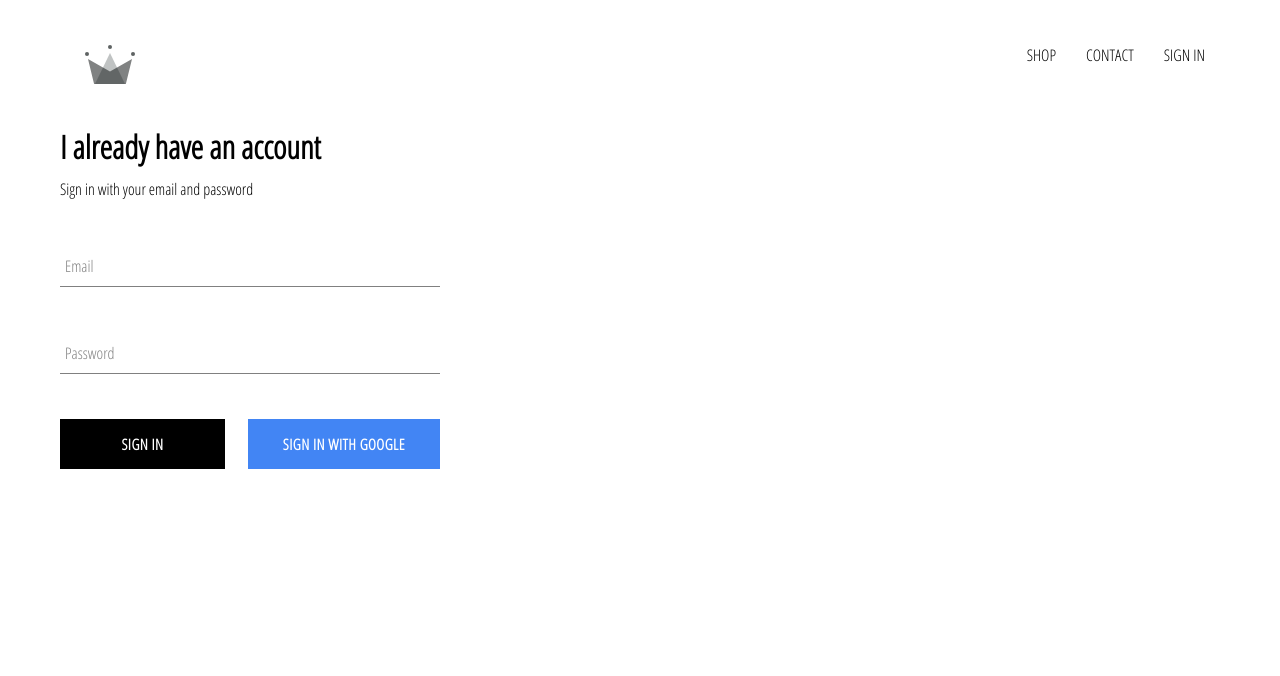
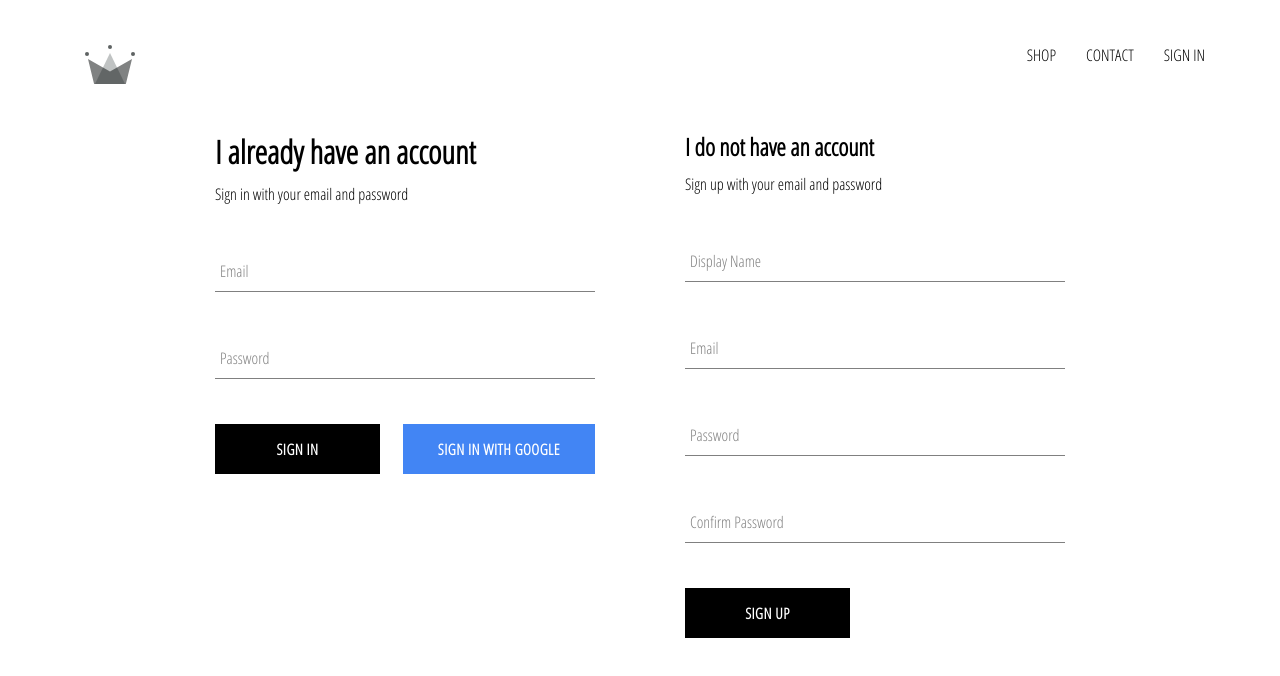
Before and after one commit to techid2000/crwn-clothing, a React (Create React App) app: page /signin in a window 1280 px wide. Shown: the top 676 px of the page. Built offline with nearby package versions, Linux system fonts and the light colour scheme; no server answers.

Commit message:
implemented firebase utils, included ability to store authenticated users into our firestore database

```diff
--- a/src/App.js
+++ b/src/App.js
@@ -10,7 +10,8 @@
 
 import Header from "./components/header/header.component";
 
-import { auth } from "./firebase/firebase.utils";
+import { auth, createUserProfileDocument } from "./firebase/firebase.utils";
+import SandboxPage from "./pages/sandbox/sandbox.component";
 
 class App extends React.Component {
   constructor() {
@@ -23,26 +24,35 @@
   unsubscribeFromAuth = null;
 
   componentDidMount() {
-    this.unsubscribeFromAuth = auth.onAuthStateChanged(user => {
-      this.setState({
-        currentUser: user
-      });
-      console.log(user);
+    this.unsubscribeFromAuth = auth.onAuthStateChanged(async userAuth => {
+      if (userAuth) {
+        const userRef = await createUserProfileDocument(userAuth);
+        userRef.onSnapshot(snapshot => {
+          this.setState({
+            currentUser: {
+              id: snapshot.id,
+              ...snapshot.data()
+            }
+          }, () => console.log(this.state));
+        });
+      }
+      this.setState({ currentUser: userAuth });
     });
   }
 
   componentWillUnmount() {
-    alert('test');
+    alert("test");
     this.unsubscribeFromAuth();
   }
 
   render() {
     return (
       <div>
-        <Header currentUser={this.state.currentUser}/>
+        <Header currentUser={this.state.currentUser} />
         <Switch>
           <Route exact path="/" component={Homepage} />
           <Route exact path="/signin" component={SignInAndSignUpPage} />
+          <Route exact path="/sandbox" component={SandboxPage} />
           <Route path="/shop" component={ShopPage} />
         </Switch>
       </div>
--- /dev/null
+++ b/src/components/sign-up/sign-up.component.jsx
@@ -0,0 +1,96 @@
+import React from "react";
+import FormInput from "../form-input/form-input.component";
+import CustomButton from "../custom-button/custom-button.component";
+
+import { auth, createUserProfileDocument } from "../../firebase/firebase.utils";
+
+import "./sign-up.styles.scss";
+
+class SignUp extends React.Component {
+  constructor() {
+    super();
+    this.state = {
+      displayName: '',
+      email: '',
+      password: '',
+      confirmPassword: ''
+    }
+  }
+
+  handleSubmit = async event => {
+    event.preventDefault();
+    const { displayName, email, password, confirmPassword } = this.state;
+    console.log(displayName);
+    if(password !== confirmPassword) {
+      alert("Password don't match");
+      return;
+    }
+    try {
+      const { user } = await auth.createUserWithEmailAndPassword(email, password);
+      await createUserProfileDocument(user, { displayName });
+      this.setState({
+        displayName: '',
+        email: '',
+        password: '',
+        confirmPassword: ''
+      })
+    } catch(error) {
+      console.log(error);
+    }
+  }
+
+  handleChange = event => {
+    const {name, value} = event.target;
+    this.setState({ [name] : value });
+  }
+
+  render() {
+    const { displayName, email, password, confirmPassword } = this.state;
+    return (
+      <div className="sign-up">
+        <h2 className="title">
+          I do not have an account
+        </h2>
+        <span>Sign up with your email and password</span>
+        <form className="sign-up-form" onSubmit={this.handleSubmit}>
+          <FormInput
+            type="text"
+            name="displayName"
+            value={displayName}
+            onChange={this.handleChange}
+            label="Display Name"
+            required
+          />
+          <FormInput
+            type="email"
+            name="email"
+            value={email}
+            onChange={this.handleChange}
+            label="Email"
+            required
+          />
+          <FormInput
+            type="password"
+            name="password"
+            value={password}
+            onChange={this.handleChange}
+            label="Password"
+            required
+          />
+          <FormInput
+            type="password"
+            name="confirmPassword"
+            value={confirmPassword}
+            onChange={this.handleChange}
+            label="Confirm Password"
+            required
+          />
+          <CustomButton type="submit">
+            SIGN UP
+          </CustomButton>
+        </form>
+      </div>
+    )
+  }
+}
+export default SignUp;
--- /dev/null
+++ b/src/components/sign-up/sign-up.styles.scss
@@ -0,0 +1,9 @@
+.sign-up {
+  display: flex;
+  flex-direction: column;
+  width: 380px;
+
+  .title {
+    margin: 10px 0;
+  }
+}
--- a/src/firebase/firebase.utils.js
+++ b/src/firebase/firebase.utils.js
@@ -13,6 +13,28 @@
   measurementId: "G-EJ47V4E6BY"
 };
 
+export const createUserProfileDocument = async (userAuth, additionalData) => {
+  if(!userAuth) return;
+
+  const userRef = firestore.doc(`users/${userAuth.uid}`);
+
+  const snapshot = await userRef.get();
+
+  if(!snapshot.exists) {
+    const { email, displayName } = userAuth;
+    const createdAt = new Date();
+    try {
+      await userRef.set({
+        displayName, email, createdAt, ...additionalData
+      })
+    } catch(error) {
+      console.log('Error creating user: ', error.message);
+    }
+  }
+
+  return userRef;
+}
+
 firebase.initializeApp(config);
 
 export const auth = firebase.auth();
--- /dev/null
+++ b/src/pages/sandbox/sandbox.component.jsx
@@ -0,0 +1,33 @@
+import React from "react";
+
+const someContext = {
+  name: "Techid",
+  age: 20
+};
+const MyContext = React.createContext(someContext);
+
+const A = () => <B />;
+const B = () => (
+  <div>
+    <MyContext.Consumer>
+      {value => (
+        <p>
+          {value.name} {value.age}
+        </p>
+      )}
+    </MyContext.Consumer>
+  </div>
+);
+
+const SandboxPage = () => {
+  return (
+    <div>
+      <A />
+      <MyContext.Provider value={{ ...someContext, name: "Boat" }}>
+        <A />
+      </MyContext.Provider>
+    </div>
+  );
+};
+
+export default SandboxPage;
--- a/src/pages/sign-in-and-sign-up/sign-in-and-sign-up.component.jsx
+++ b/src/pages/sign-in-and-sign-up/sign-in-and-sign-up.component.jsx
@@ -1,13 +1,15 @@
-import React from "react";
+import React from 'react';
 
-import "./sign-in-and-sign-up.styles.scss";
+import './sign-in-and-sign-up.styles.scss';
 
-import SignIn from "../../components/sign-in/sign-in.component";
+import SignIn from '../../components/sign-in/sign-in.component';
+import SignUp from '../../components/sign-up/sign-up.component';
 
 const SignInAndSignUpPage = () => {
   return (
-    <div className="sign-in-and-sign-up">
+    <div className='sign-in-and-sign-up'>
       <SignIn />
+      <SignUp />
     </div>
   );
 };
--- a/src/pages/sign-in-and-sign-up/sign-in-and-sign-up.styles.scss
+++ b/src/pages/sign-in-and-sign-up/sign-in-and-sign-up.styles.scss
@@ -0,0 +1,6 @@
+.sign-in-and-sign-up {
+  width: 850px;
+  display: flex;
+  justify-content: space-between;
+  margin: 30px auto;
+}
```
Also changed, not shown: src/pages/sandbox/sandbox.styles.scss (added).
